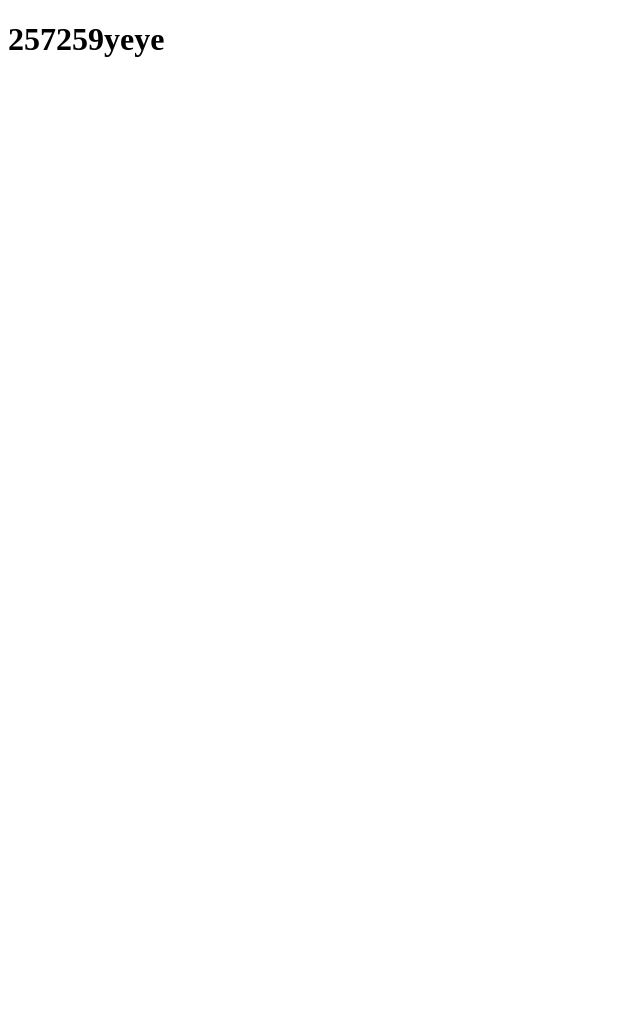
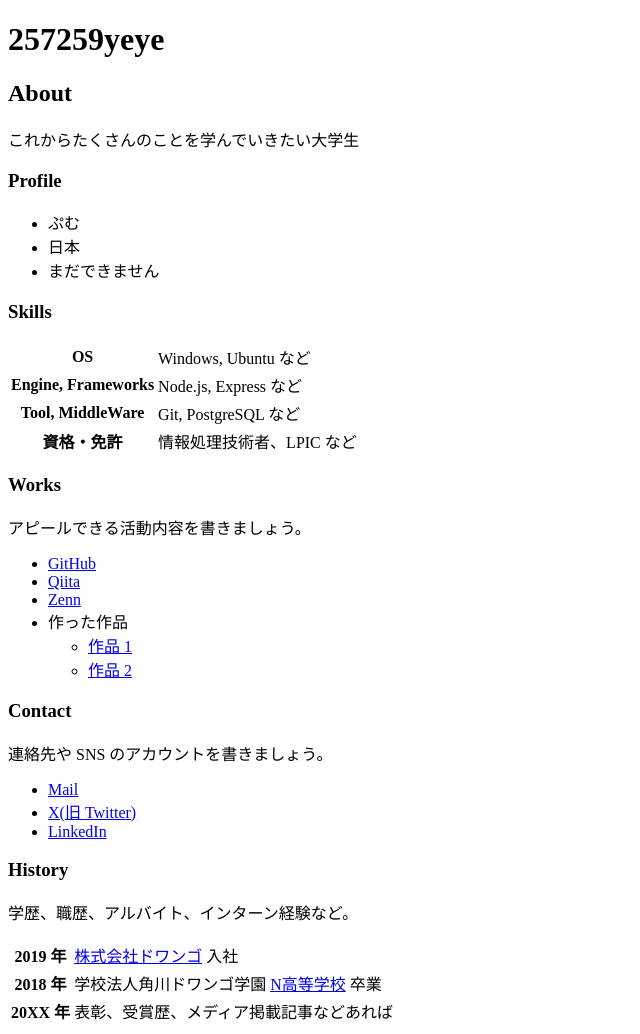
Before and after one commit to 257259yeye/257259yeye.github.io, a plain HTML site: page index.html in a window 1280 px wide. Shown: the whole page, without its empty margins (0-640 px from the left). Before the commit the page ends 800 px from the top, so only its background shows below. Drawn offline with Linux system fonts and the light colour scheme.

Commit message:
情報を追加

```diff
--- a/index.html
+++ b/index.html
@@ -7,5 +7,77 @@
   </head>
   <body>
     <h1>257259yeye</h1>
+
+    <h2>About</h2>
+    <p>
+      これからたくさんのことを学んでいきたい大学生<br>
+    </p>
+
+    <h3>Profile</h3>
+    <ul>
+      <li>ぷむ</li>
+      <li>日本</li>
+      <li>まだできません</li>
+    </ul>
+
+    <h3>Skills</h3>
+    <table>
+      <tr>
+        <th>OS</th>
+        <td>Windows, Ubuntu など</td>
+      </tr>
+      <tr>
+        <th>Engine, Frameworks</th>
+        <td>Node.js, Express など</td>
+      </tr>
+      <tr>
+        <th>Tool, MiddleWare</th>
+        <td>Git, PostgreSQL など</td>
+      </tr>
+      <tr>
+        <th>資格・免許</th>
+        <td>情報処理技術者、LPIC など</td>
+      </tr>
+    </table>
+
+    <h3>Works</h3>
+    <p>アピールできる活動内容を書きましょう。</p>
+    <ul>
+      <li><a href="https://github.com/">GitHub</a></li>
+      <li><a href="https://qiita.com/">Qiita</a></li>
+      <li><a href="https://zenn.dev/">Zenn</a></li>
+      <li>
+        作った作品
+        <ul>
+          <li><a href="https://example.com/">作品 1</a></li>
+          <li><a href="https://example.com/">作品 2</a></li>
+        </ul>
+      </li>
+    </ul>
+
+    <h3>Contact</h3>
+    <p>連絡先や SNS のアカウントを書きましょう。</p>
+    <ul>
+      <li><a href="mailto:name@example.com">Mail</a></li>
+      <li><a href="https://twitter.com/n_yobikou">X(旧 Twitter)</a></li>
+      <li><a href="https://www.linkedin.com/">LinkedIn</a></li>
+    </ul>
+
+    <h3>History</h3>
+    <p>学歴、職歴、アルバイト、インターン経験など。</p>
+    <table>
+      <tr>
+        <th>2019 年</th>
+        <td><a href="https://dwango.co.jp/">株式会社ドワンゴ</a> 入社</td>
+      </tr>
+      <tr>
+        <th>2018 年</th>
+        <td>学校法人角川ドワンゴ学園 <a href="https://nnn.ed.jp/">N高等学校</a> 卒業</td>
+      </tr>
+      <tr>
+        <th>20XX 年</th>
+        <td>表彰、受賞歴、メディア掲載記事などあれば</td>
+      </tr>
+    </table>
   </body>
 </html>
```
